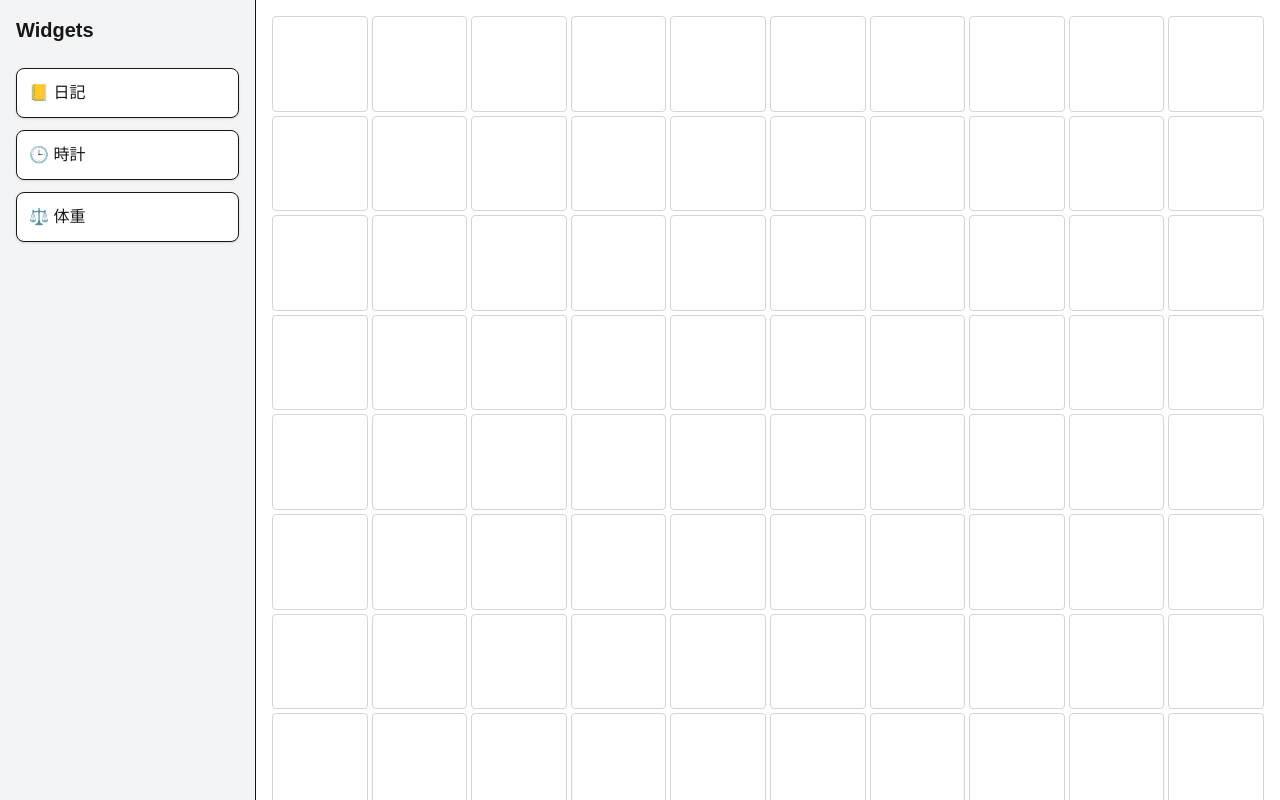
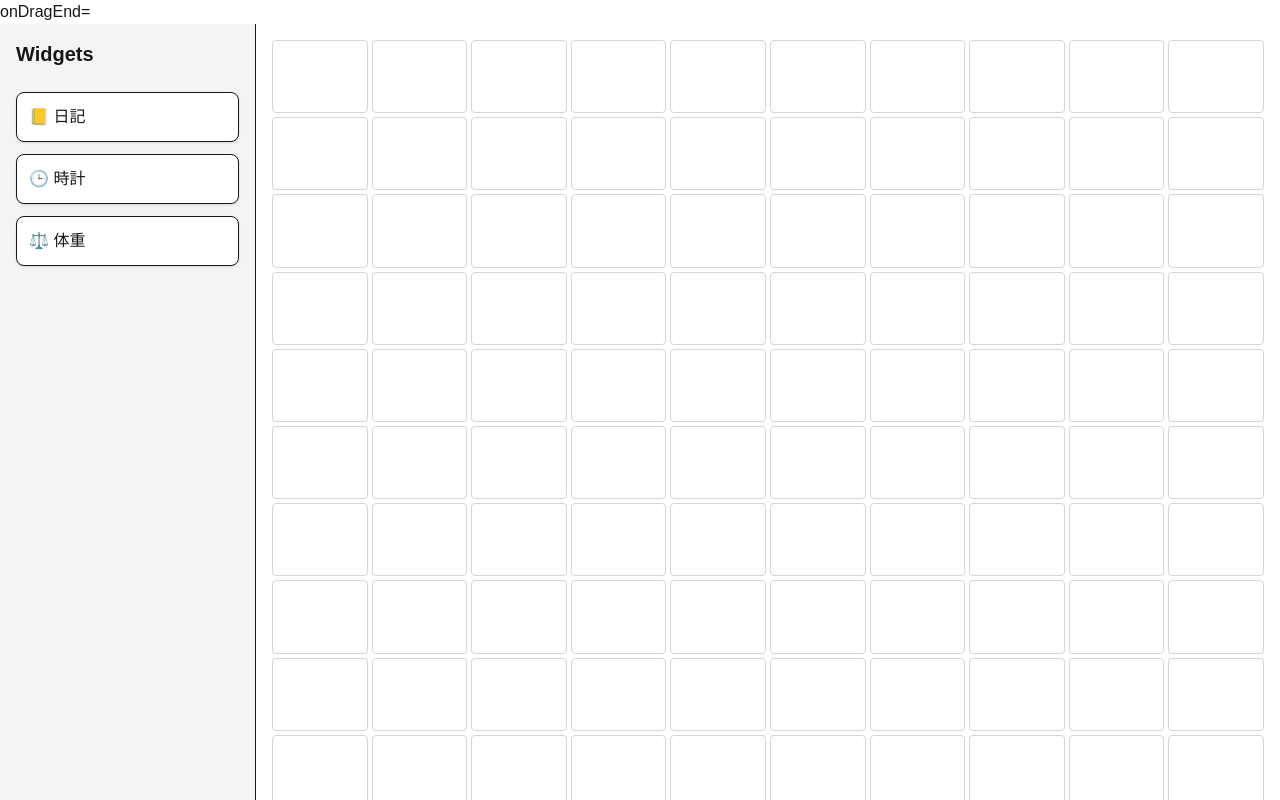
Before and after one commit to sakosakosa/lifelog-app, a Next.js app: page / in a window 1280 px wide. Shown: the top 800 px of the page. Built offline with nearby package versions, Linux system fonts and the light colour scheme.

Commit message:
Add droppable cells and drag end event

```diff
--- a/app/page.tsx
+++ b/app/page.tsx
@@ -5,8 +5,14 @@ import Sidebar from "@/components/Sidebar";
 import Grid from "@/components/Grid";
 
 export default function Home() {
+
+    function handleDragEnd(event: any) {
+    console.log(event);
+  }
+
   return (
-    <DndContext>
+    <DndContext onDragEnd={handleDragEnd}>
+      onDragEnd={handleDragEnd}
       <main className="flex h-screen">
         <Sidebar />
         <Grid />
--- /dev/null
+++ b/components/Cell.tsx
@@ -0,0 +1,20 @@
+import { useDroppable } from "@dnd-kit/core";
+
+
+
+type Props = {
+    index: number;
+};
+
+export default function Cell({ index }: Props) {
+const { setNodeRef } = useDroppable({
+    id: index,
+});
+
+    return (
+        <div
+            ref={setNodeRef}
+            className="rounded border border-gray-300 bg-white"
+        />
+    );
+}
--- a/components/Grid.tsx
+++ b/components/Grid.tsx
@@ -1,12 +1,21 @@
+import Cell from "./Cell";
+
 export default function Grid() {
-    const columns = 10;
-    const rows = 10;
+  const columns = 10;
+  const rows = 10;
+
   return (
-    <div className="grid flex-1 grid-cols-10 gap-1 p-4">
+    <div
+      className="grid flex-1 gap-1 p-4"
+      style={{
+        gridTemplateColumns: `repeat(${columns}, minmax(0, 1fr))`,
+        gridTemplateRows: `repeat(${rows}, minmax(0, 1fr))`,
+      }}
+    >
       {Array.from({ length: rows * columns }).map((_, index) => (
-        <div
+        <Cell
           key={index}
-          className="aspect-square rounded border border-gray-300 bg-white"
+          index={index}
         />
       ))}
     </div>
```
